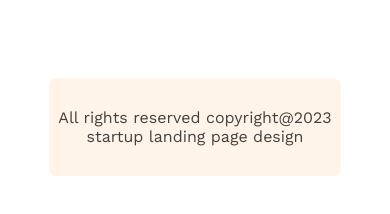
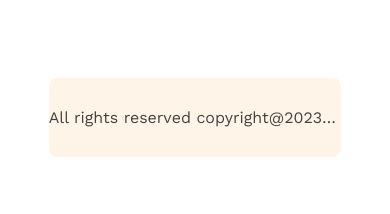
Before and after one commit to Masuda-Akter-Tisha/g3-architects-responsive-website, a plain HTML site: page index.html in a window 390 px wide. Shown: the part 7522-7736 px from the top of the page. Drawn offline with nearby package versions, Linux system fonts and the light colour scheme.

Commit message:
added overflow style for  responsive device of footer section

```diff
--- a/index.html
+++ b/index.html
@@ -124,7 +124,7 @@
                 <img src="./images/sponsors/figma.png" alt="">
            </div>
            <div class="all-rights-section">
-            <p class="all-rights-des">All rights reserved copyright@2023 startup landing page design</p>
+            <p title="All rights reserved copyright@2023 startup landing page design" class="all-rights-des">All rights reserved copyright@2023 startup landing page design</p>
            </div>
            </section>
     </footer>
--- a/styles/architects.css
+++ b/styles/architects.css
@@ -319,6 +319,11 @@
  .cntn-title{
     font-size:2rem;
  }
+ .all-rights-des{
+    white-space:nowrap;
+    overflow: hidden;
+    text-overflow: ellipsis;
+ }
  }
 @media screen and (min-width:577px) and (max-width:992px){
     .nav-bar .brand{
```
